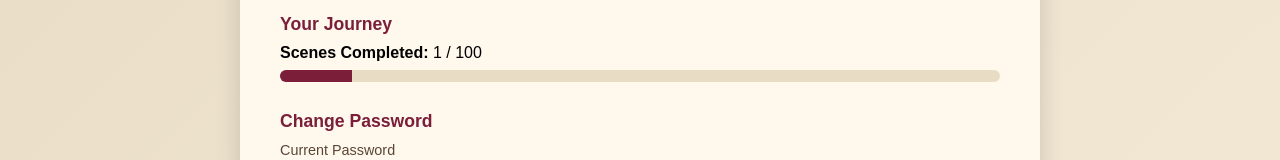
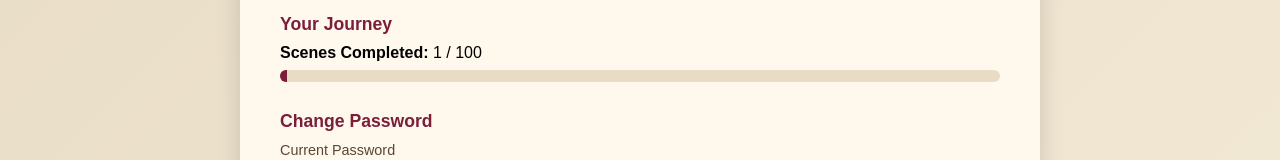
Before and after one commit to LeanneCodes/crown-and-consequence, a website: page public/settings.html in a window 1280 px wide. Shown: the part 340-500 px from the top of the page. Drawn offline with Linux system fonts and the light colour scheme.

```diff
--- a/public/settings.html
+++ b/public/settings.html
@@ -46,7 +46,7 @@
                 <h2>Your Journey</h2>
                 <p><strong>Scenes Completed:</strong> 1 / 100</p>
                 <div class="progress-bar">
-                    <div class="progress-fill" style="width: 10%;"></div>
+                    <div class="progress-fill" style="width: 1%;"></div>
                 </div>
             </section>
 
```
Also changed, not shown: README.md, public/assets/cc-complete.png (added), public/assets/cc-login.png (added), public/assets/cc-scene.png (added), public/assets/cc-settings.png (added), public/assets/cc-signup.png (added), public/assets/cc-story.png (added), 2 other files.
